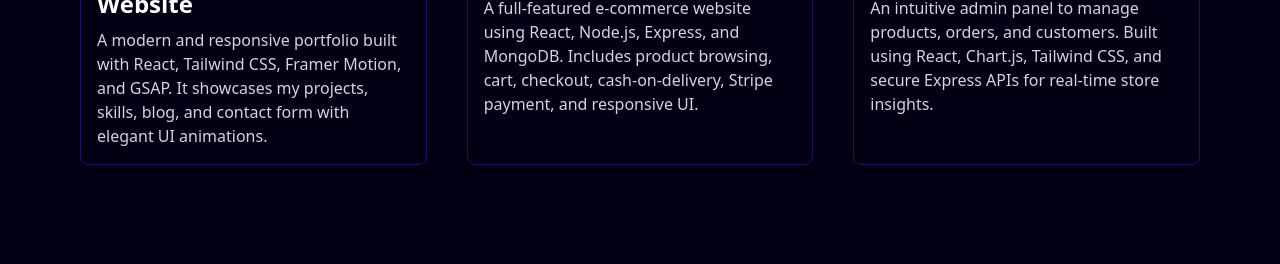
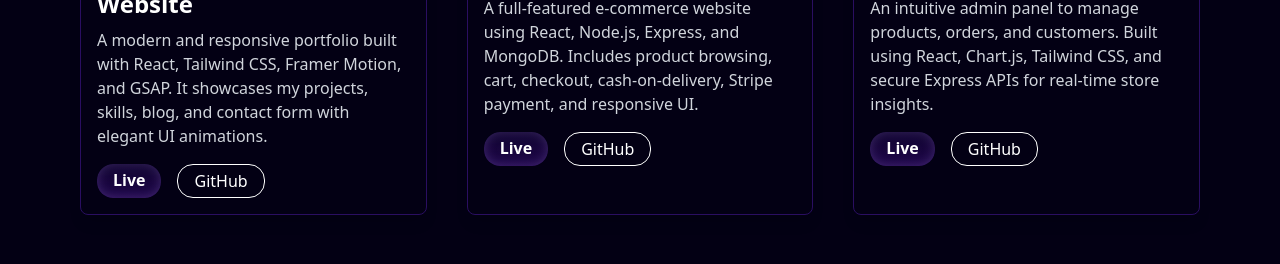
Before and after one commit to Nayem-khan1/portfolio, a React (Vite) app: page / in a window 1280 px wide. Shown: the part 1300-1564 px from the top of the page. Built offline with nearby package versions, Linux system fonts and the light colour scheme; a web font is replaced by a local one.

Commit message:
add live and github repo button

```diff
--- a/src/components/ProjectCard.jsx
+++ b/src/components/ProjectCard.jsx
@@ -1,6 +1,6 @@
 import React from "react";
 
-const ProjectCard = ({ src, title, description }) => {
+const ProjectCard = ({ src, title, description, live, github }) => {
   return (
     <div className="relative overflow-hidden rounded-lg shadow-lg border border-[#2A0E61]">
       <img
@@ -15,6 +15,24 @@ const ProjectCard = ({ src, title, description }) => {
         <h1 className="text-2xl font-semibold text-white">{title}</h1>
         <p className="mt-2 text-gray-300">{description}</p>
       </div>
+      <div className="flex gap-4 px-4 pb-4">
+        <a
+          href={live}
+          target="_blank"
+          rel="noopener noreferrer"
+          className="px-4 py-1 button-primary text-white font-semibold rounded-2xl shadow-lg hover:bg-white hover:text-primary transition duration-300"
+        >
+          Live
+        </a>
+        <a
+          href={github}
+          target="_blank"
+          rel="noopener noreferrer"
+          className="px-4 py-1 border border-white text-white rounded-2xl hover:bg-white hover:text-[#0f172a] transition duration-300"
+        >
+          GitHub
+        </a>
+      </div>
     </div>
   );
 };
--- a/src/pages/Projects.jsx
+++ b/src/pages/Projects.jsx
@@ -12,16 +12,22 @@ const Projects = () => {
           src="/image/projects/project-1.png"
           title="Personal Portfolio Website"
           description="A modern and responsive portfolio built with React, Tailwind CSS, Framer Motion, and GSAP. It showcases my projects, skills, blog, and contact form with elegant UI animations."
+          github="https://github.com/Nayem-khan1/portfolio.git"
+          live="https://portfolio-blond-eight-77.vercel.app/"
         />
         <ProjectCard
           src="/image/projects/project-2.png"
           title="E-commerce Store"
           description="A full-featured e-commerce website using React, Node.js, Express, and MongoDB. Includes product browsing, cart, checkout, cash-on-delivery, Stripe payment, and responsive UI."
+          github="https://github.com/Nayem-khan1/rong-bd-frontend.git"
+          live="https://rong-bd-frontend.vercel.app/"
         />
         <ProjectCard
           src="/image/projects/project-3.png"
           title="Admin Dashboard"
           description="An intuitive admin panel to manage products, orders, and customers. Built using React, Chart.js, Tailwind CSS, and secure Express APIs for real-time store insights."
+          github="https://github.com/Nayem-khan1/rong-bd-admin.git"
+          live="https://rong-bd-admin.vercel.app/"
         />
       </div>
     </div>
```
